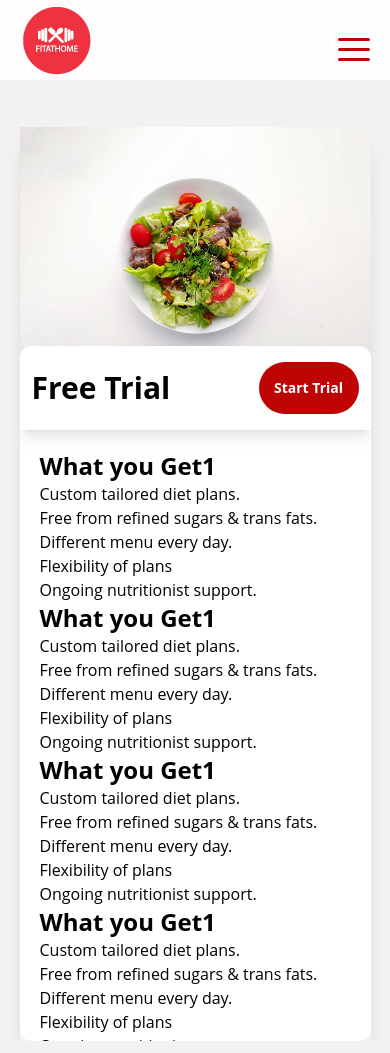
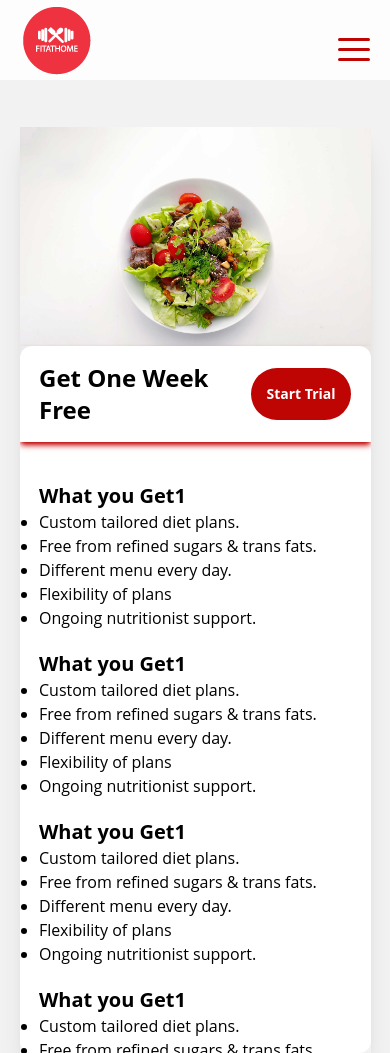
Before and after one commit to ms29ash/FitAtHome, a React (Create React App) app: page /trial in a window 390 px wide. Built offline with nearby package versions, Linux system fonts and the light colour scheme.

Commit message:
added tw and create signin and signup page

```diff
--- a/src/Components/SignIn.js
+++ b/src/Components/SignIn.js
@@ -1,7 +1,7 @@
 import React, { useEffect, useState, useContext } from 'react'
 import { useForm } from "react-hook-form";
 import { Link } from "react-router-dom";
-import '../Styles/SignIn.css'
+import tw from 'tailwind-styled-components'
 
 
 
@@ -22,36 +22,46 @@ function SignIn(props) {
 
 
     return (
-        <div className="signin-page py-24 w-screen h-screen mt-[10vh]">
-            <div className=" bg-white md:w-[50%] w-[70%] shadow-xl rounded-lg  mx-auto px-8 py-12 ">
-                <h1 className="text-center text-orangefood">Welcome</h1>
+        <Container className="signin-page ">
+            <Wrapper >
+                <Head>Welcome</Head>
 
-                <form className="bg-white " onSubmit={handleSubmit(onSubmit)} >
-                    <label htmlFor="email" className="ml-3 text-greenfood">Email</label>
-                    <input className="w-full py-2 px-3  border-b-2 !outline-none border-greenfood" placeholder="Email" type="email"  {...register("email", { required: true, pattern: /^[A-Z0-9._%+-]+@[A-Z0-9.-]+\.[A-Z]{2,4}$/i })} />
-                    <div className="h-5 text-redfood text-xs ml-2">
+                <Form onSubmit={handleSubmit(onSubmit)} >
+                    <Label htmlFor="email" >Email</Label>
+                    <Input placeholder="Email" type="email"  {...register("email", { required: true, pattern: /^[A-Z0-9._%+-]+@[A-Z0-9.-]+\.[A-Z]{2,4}$/i })} />
+                    <Error >
 
                         {errors.email?.type === 'required' ? "Email is required" : errors.email?.type === 'pattern' ? "Invalid email" : ""}
-                    </div>
+                    </Error>
                     <br />
 
 
-                    <label htmlFor="Password" className="ml-3 text-greenfood">Password</label>
-                    <input className="w-full py-2 px-3  border-b-2 !outline-none border-greenfood" type="password" placeholder="Password"   {...register("password", { required: true, minLength: 5 })} />
-                    <div className="h-5 text-redfood text-xs ml-2">
+                    <Label htmlFor="Password" >Password</Label>
+                    <Input className="w-full py-2 px-3  border-b-2 !outline-none border-greenfood" type="password" placeholder="Password"   {...register("password", { required: true, minLength: 5 })} />
+                    <Error>
 
                         {errors.password?.type === 'required' ? "Password is required" : errors.password?.type === 'minLength' ? "Too Short" : ""}
-                    </div>
-                    <p className="mt-5 text-sm text-center"> <Link className="hover:text-orangefood text-grayfood" to='/forgetpass'>Forget Password</Link>  </p>
+                    </Error>
+                    <Text> <Link className="hover:text-orangefood text-grayfood" to='/forgetpass'>Forget Password</Link>  </Text>
                     <br />
 
-                    <button className=" !bg-redfood text-center w-full px-5 py-2 text-white rounded-lg hover:!bg-orangefood cursor-pointer" type="submit" >Sign In</button>
-                </form>
-                <p className="mt-5 text-sm text-center">Create an account <Link className="hover:text-orangefood underline" to='/signup'>SignUp</Link>  </p>
+                    <Button type="submit" >Sign In</Button>
+                </Form>
+                <Text>Create an account <Link className="hover:text-orangefood underline" to='/signup'>SignUp</Link>  </Text>
 
-            </div >
-        </div>
+            </ Wrapper>
+        </Container>
     )
 }
 
 export default SignIn
+
+const Container = tw.div`py-24 w-screen h-screen mt-[10vh]`
+const Wrapper = tw.div`bg-white w-[95vh] max-w-[600px] shadow-xl rounded-lg  mx-auto px-8 py-12 `
+const Head = tw.h1`text-center text-orangefood`
+const Form = tw.form`bg-white`
+const Label = tw.label`ml-3 text-greenfood`
+const Input = tw.input`w-full py-2 px-3  border-b-2 !outline-none border-greenfood`
+const Error = tw.div`h-5 text-redfood text-xs ml-2`
+const Text = tw.p`mt-5 text-sm text-center`
+const Button = tw.button`!bg-redfood text-center w-full px-5 py-2 text-white rounded-full hover:!bg-orangefood cursor-pointer`
--- a/src/Components/SignUp.js
+++ b/src/Components/SignUp.js
@@ -1,62 +1,106 @@
-import React, { useEffect, useState } from 'react'
+import React, { useEffect, useState } from "react";
 import { useForm } from "react-hook-form";
 import { Link } from "react-router-dom";
-import '../Styles/SignUp.css'
-
+import tw from "tailwind-styled-components";
 
 function SignUp(props) {
-    const { register, formState: { errors }, handleSubmit } = useForm({ criteriaMode: "all" });
-    useEffect(() => {
-        props.setProgress(100);
-        // eslint-disable-next-line react-hooks/exhaustive-deps
-    }, [])
+  const {
+    register,
+    formState: { errors },
+    handleSubmit,
+  } = useForm({ criteriaMode: "all" });
 
+  const onSubmit = (data, e) => console.log(data, e);
+  const onError = (errors, e) => console.log(errors, e);
 
-    const onSubmit = (data, e) => console.log(data, e);
-    const onError = (errors, e) => console.log(errors, e);
+  return (
+    <Container className="signup-page ">
+      <Wrapper>
+        <Head className="text-center text-orangefood">Welcome</Head>
 
+        <Form className="bg-white " onSubmit={handleSubmit(onSubmit, onError)}>
+          <Label htmlFor="name">Name</Label>
+          <Input
+            placeholder="Name"
+            type="text"
+            id="name"
+            {...register("name", { required: true, minLength: 2 })}
+          />
+          <Error>
+            {errors.email?.type === "required"
+              ? "Email is required"
+              : errors.email?.type === "minLength"
+              ? "Enter Valid Name"
+              : ""}
+          </Error>
+          <Label htmlFor="email">Email</Label>
+          <Input
+            placeholder="Email"
+            type="email"
+            id="email"
+            {...register("email", {
+              required: true,
+              pattern: /^[A-Z0-9._%+-]+@[A-Z0-9.-]+\.[A-Z]{2,4}$/i,
+            })}
+          />
+          <Error>
+            {errors.email?.type === "required"
+              ? "Email is required"
+              : errors.email?.type === "pattern"
+              ? "Invalid email"
+              : ""}
+          </Error>
 
+          <Label htmlFor="password">Password</Label>
+          <Input
+            type="password"
+            placeholder="Password"
+            id="password"
+            {...register("password", { required: true, minLength: 5 })}
+          />
+          <Error>
+            {errors.password?.type === "required"
+              ? "Password is required"
+              : errors.password?.type === "minLength"
+              ? "Too Short"
+              : ""}
+          </Error>
+          <Label htmlFor="cpassword">Confirm Password</Label>
+          <Input
+            type="password"
+            placeholder="Password"
+            id="cpassword"
+            {...register("password", { required: true, minLength: 5 })}
+          />
+          <Error>
+            {errors.password?.type === "required"
+              ? "Password is required"
+              : errors.password?.type === "minLength"
+              ? "Too Short"
+              : ""}
+          </Error>
 
-    return (
-        <div className="signup-page py-24 w-screen  mt-[10vh]">
-            <div className=" bg-white md:w-[50%] w-[70%] shadow-xl rounded-lg  mx-auto px-8 py-12 ">
-                <h1 className="text-center text-orangefood">Welcome</h1>
-
-                <form className="bg-white " onSubmit={handleSubmit(onSubmit, onError)} >
-                    <label htmlFor="name" className="ml-3 text-greenfood">Name</label>
-                    <input className="w-full py-2 px-3  border-b-2 !outline-none border-greenfood" placeholder="Name" type="text" id="name" {...register("name", { required: true, minLength: 2 })} />
-                    <div className="h-5 text-redfood text-xs ml-2">
-
-                        {errors.email?.type === 'required' ? "Email is required" : errors.email?.type === 'minLength' ? "Enter Valid Name" : ""}
-                    </div>
-                    <label htmlFor="email" className="ml-3 text-greenfood">Email</label>
-                    <input className="w-full py-2 px-3  border-b-2 !outline-none border-greenfood" placeholder="Email" type="email" id="email"  {...register("email", { required: true, pattern: /^[A-Z0-9._%+-]+@[A-Z0-9.-]+\.[A-Z]{2,4}$/i })} />
-                    <div className="h-5 text-redfood text-xs ml-2">
-
-                        {errors.email?.type === 'required' ? "Email is required" : errors.email?.type === 'pattern' ? "Invalid email" : ""}
-                    </div>
-
-
-                    <label htmlFor="password" className="ml-3 text-greenfood">Password</label>
-                    <input className="w-full py-2 px-3  border-b-2 !outline-none border-greenfood" type="password" placeholder="Password" id="password"   {...register("password", { required: true, minLength: 5 })} />
-                    <div className="h-5 text-redfood text-xs ml-2">
-
-                        {errors.password?.type === 'required' ? "Password is required" : errors.password?.type === 'minLength' ? "Too Short" : ""}
-                    </div>
-                    <label htmlFor="cpassword" className="ml-3 text-greenfood">Confirm Password</label>
-                    <input className="w-full py-2 px-3  border-b-2 !outline-none border-greenfood" type="password" placeholder="Password" id="cpassword"   {...register("password", { required: true, minLength: 5 })} />
-                    <div className="h-5 text-redfood text-xs ml-2">
-
-                        {errors.password?.type === 'required' ? "Password is required" : errors.password?.type === 'minLength' ? "Too Short" : ""}
-                    </div>
-
-                    <button className=" !bg-redfood text-center w-full px-5 py-2 text-white rounded-lg hover:!bg-orangefood cursor-pointer" type="submit" >Sign In</button>
-                </form>
-                <p className="mt-5 text-sm text-center">Already have an account <Link className="hover:text-orangefood underline" to='/signin'>Sign In</Link>  </p>
-
-            </div >
-        </div>
-    )
+          <Button type="submit">Sign In</Button>
+        </Form>
+        <Text>
+          Already have an account{" "}
+          <Link className="hover:text-orangefood underline" to="/signin">
+            Sign In
+          </Link>{" "}
+        </Text>
+      </Wrapper>
+    </Container>
+  );
 }
 
-export default SignUp
+export default SignUp;
+
+const Container = tw.div`py-24 w-screen h-screen mt-[10vh]`;
+const Wrapper = tw.div`bg-white w-[95vh] max-w-[600px] shadow-xl rounded-lg  mx-auto px-8 py-12 `;
+const Head = tw.h1`text-center text-orangefood`;
+const Form = tw.form`bg-white`;
+const Label = tw.label`ml-3 text-greenfood`;
+const Input = tw.input`w-full py-2 px-3  border-b-2 !outline-none border-greenfood`;
+const Error = tw.div`h-5 text-redfood text-xs ml-2`;
+const Text = tw.p`mt-5 text-sm text-center`;
+const Button = tw.button`!bg-redfood text-center w-full px-5 py-2 text-white rounded-full hover:!bg-orangefood cursor-pointer`;
--- a/src/Components/TrialPage.js
+++ b/src/Components/TrialPage.js
@@ -9,71 +9,79 @@ function TrialPage() {
                 <Card>
                     <Trial>
 
-                        <TopHead>Free Trial</TopHead>
+                        <TopHead>Get One Week Free</TopHead>
 
                         <Button>Start Trial</Button>
 
                     </Trial>
                     <Details>
 
+                        <Group>
+
                             <Head>What you Get1</Head>
                             <ul>
-                            <li>Custom tailored diet plans.
+                                <Li>Custom tailored diet plans.
 
-                            </li>
-                            <li>Free from refined sugars & trans fats.
-                            </li>
-                            <li>Different menu every day.</li>
-                            <li>
+                                </Li>
+                                <Li>Free from refined sugars & trans fats.
+                                </Li>
+                                <Li>Different menu every day.</Li>
+                                <Li>
                                     Flexibility of plans
-                            </li>
-                            <li>Ongoing nutritionist support.</li>
+                                </Li>
+                                <Li>Ongoing nutritionist support.</Li>
                             </ul>
+                        </Group>
+                        <Group>
                             <Head>What you Get1</Head>
                             <ul>
-                            <li>Custom tailored diet plans.
+                                <Li>Custom tailored diet plans.
 
-                            </li>
-                            <li>Free from refined sugars & trans fats.
-                            </li>
-                            <li>Different menu every day.</li>
-                            <li>
+                                </Li>
+                                <Li>Free from refined sugars & trans fats.
+                                </Li>
+                                <Li>Different menu every day.</Li>
+                                <Li>
                                     Flexibility of plans
-                            </li>
-                            <li>Ongoing nutritionist support.</li>
+                                </Li>
+                                <Li>Ongoing nutritionist support.</Li>
                             </ul>
+                        </Group>
+                        <Group>
                             <Head>What you Get1</Head>
                             <ul>
-                            <li>Custom tailored diet plans.
+                                <Li>Custom tailored diet plans.
 
-                            </li>
-                            <li>Free from refined sugars & trans fats.
-                            </li>
-                            <li>Different menu every day.</li>
-                            <li>
+                                </Li>
+                                <Li>Free from refined sugars & trans fats.
+                                </Li>
+                                <Li>Different menu every day.</Li>
+                                <Li>
                                     Flexibility of plans
-                            </li>
-                            <li>Ongoing nutritionist support.</li>
+                                </Li>
+                                <Li>Ongoing nutritionist support.</Li>
                             </ul>
+                        </Group>
+                        <Group>
                             <Head>What you Get1</Head>
                             <ul>
-                            <li>Custom tailored diet plans.
+                                <Li>Custom tailored diet plans.
 
-                            </li>
-                            <li>Free from refined sugars & trans fats.
-                            </li>
-                            <li>Different menu every day.</li>
-                            <li>
+                                </Li>
+                                <Li>Free from refined sugars & trans fats.
+                                </Li>
+                                <Li>Different menu every day.</Li>
+                                <Li>
                                     Flexibility of plans
-                            </li>
-                            <li>Ongoing nutritionist support.</li>
+                                </Li>
+                                <Li>Ongoing nutritionist support.</Li>
                             </ul>
-
+                        </Group>
                     </Details>
 
                 </Card>
             </Wrapper>
-        </Container>
+        </Container >
     )
 }
 
@@ -83,9 +91,11 @@ const Wrapper = tw.div` flex items-center mx-auto w-[90vw]  shadow-xl overflow-h
 const Img = tw.img` w-full max-h-[50vh]  object-cover`
 const Card = tw.div`-mt-[5vh] w-full rounded-xl bg-white `
 
-const Trial = tw.div`flex justify-between	 mb-5 shadow-redfood shadow-lg py-4 px-3 w-full items-center	`
-const TopHead = tw.h1`text-3xl  `
+const Trial = tw.div`flex justify-between	 mb-5 shadow-redfood shadow-md py-4 px-[5vw] w-full items-center	`
+const TopHead = tw.h1`text-2xl  `
 const Button = tw.button` bg-redfood hover:bg-orangefood  text-white  py-4 rounded-full  w-[30%] min-w-[100px] max-w-[200px] font-bold text-sm `
 
-const Details = tw.div`overflow-scroll px-5   max-h-[70vh]`
-const Head = tw.h3`text-2xl `
+const Details = tw.div`overflow-scroll px-[5vw]   max-h-[70vh]`
+const Group = tw.div`my-5`
+const Head = tw.h3`text-xl `
+const Li = tw.li`list-disc	`
--- a/src/Styles/SignIn.css
+++ /dev/null
@@ -1,3 +0,0 @@
-.signin-page {
-  background-image: url("../images/signinback1.jpg");
-}
--- a/src/Styles/SignUp.css
+++ /dev/null
@@ -1,3 +0,0 @@
-.signup-page {
-  background-image: url("../images/signinback2.jpg");
-}
--- a/src/Styles/style.css
+++ b/src/Styles/style.css
@@ -516,14 +516,20 @@ Ensure the default browser behavior of the `hidden` attribute.
 .mt-5 {
   margin-top: 1.25rem;
 }
+.mt-3 {
+  margin-top: 0.75rem;
+}
 .ml-5 {
   margin-left: 1.25rem;
 }
-.mt-6 {
-  margin-top: 1.5rem;
+.mt-\[15vh\] {
+  margin-top: 15vh;
 }
-.block {
-  display: block;
+.-mt-\[5vh\] {
+  margin-top: -5vh;
+}
+.mb-5 {
+  margin-bottom: 1.25rem;
 }
 .inline-block {
   display: inline-block;
@@ -570,8 +576,11 @@ Ensure the default browser behavior of the `hidden` attribute.
 .h-\[10rem\] {
   height: 10rem;
 }
-.h-\[10vh\] {
-  height: 10vh;
+.h-\[5vh\] {
+  height: 5vh;
+}
+.h-\[80\%\] {
+  height: 80%;
 }
 .h-0 {
   height: 0px;
@@ -579,14 +588,14 @@ Ensure the default browser behavior of the `hidden` attribute.
 .h-\[50vh\] {
   height: 50vh;
 }
-.h-\[60vh\] {
-  height: 60vh;
-}
 .max-h-\[70vh\] {
   max-height: 70vh;
 }
-.min-h-\[100px\] {
-  min-height: 100px;
+.max-h-\[50vh\] {
+  max-height: 50vh;
+}
+.min-h-\[80px\] {
+  min-height: 80px;
 }
 .w-screen {
   width: 100vw;
@@ -618,17 +627,29 @@ Ensure the default browser behavior of the `hidden` attribute.
 .w-5 {
   width: 1.25rem;
 }
+.w-\[95vh\] {
+  width: 95vh;
+}
 .w-\[70\%\] {
   width: 70%;
 }
 .w-\[40\%\] {
   width: 40%;
 }
-.w-\[70vw\] {
-  width: 70vw;
+.w-2\/5 {
+  width: 40%;
 }
-.w-\[50\%\] {
-  width: 50%;
+.w-\[30\%\] {
+  width: 30%;
+}
+.min-w-\[100px\] {
+  min-width: 100px;
+}
+.max-w-\[600px\] {
+  max-width: 600px;
+}
+.max-w-\[200px\] {
+  max-width: 200px;
 }
 .flex-1 {
   flex: 1 1 0%;
@@ -648,6 +669,9 @@ Ensure the default browser behavior of the `hidden` attribute.
 .scroll-mx-6 {
   scroll-margin-left: 1.5rem;
   scroll-margin-right: 1.5rem;
+}
+.list-disc {
+  list-style-type: disc;
 }
 .grid-cols-3 {
   grid-template-columns: repeat(3, minmax(0, 1fr));
@@ -694,6 +718,9 @@ Ensure the default browser behavior of the `hidden` attribute.
 .overflow-hidden {
   overflow: hidden;
 }
+.overflow-scroll {
+  overflow: scroll;
+}
 .overflow-x-auto {
   overflow-x: auto;
 }
@@ -712,14 +739,11 @@ Ensure the default browser behavior of the `hidden` attribute.
 .rounded-sm {
   border-radius: 0.125rem;
 }
-.rounded-2xl {
-  border-radius: 1rem;
+.rounded-full {
+  border-radius: 9999px;
 }
 .rounded-xl {
   border-radius: 0.75rem;
-}
-.rounded-3xl {
-  border-radius: 1.5rem;
 }
 .rounded-t-md {
   border-top-left-radius: 0.375rem;
@@ -765,10 +789,6 @@ Ensure the default browser behavior of the `hidden` attribute.
 .bg-transparent {
   background-color: transparent;
 }
-.bg-orangefood {
-  --tw-bg-opacity: 1;
-  background-color: rgb(242 48 5 / var(--tw-bg-opacity));
-}
 .bg-cover {
   background-size: cover;
 }
@@ -789,9 +809,6 @@ Ensure the default browser behavior of the `hidden` attribute.
 }
 .p-10 {
   padding: 2.5rem;
-}
-.p-20 {
-  padding: 5rem;
 }
 .px-3 {
   padding-left: 0.75rem;
@@ -837,10 +854,6 @@ Ensure the default browser behavior of the `hidden` attribute.
   padding-top: 3rem;
   padding-bottom: 3rem;
 }
-.py-4 {
-  padding-top: 1rem;
-  padding-bottom: 1rem;
-}
 .px-12 {
   padding-left: 3rem;
   padding-right: 3rem;
@@ -848,6 +861,14 @@ Ensure the default browser behavior of the `hidden` attribute.
 .px-24 {
   padding-left: 6rem;
   padding-right: 6rem;
+}
+.py-4 {
+  padding-top: 1rem;
+  padding-bottom: 1rem;
+}
+.px-\[5vw\] {
+  padding-left: 5vw;
+  padding-right: 5vw;
 }
 .pb-4 {
   padding-bottom: 1rem;
@@ -891,10 +912,6 @@ Ensure the default browser behavior of the `hidden` attribute.
   font-size: 0.75rem;
   line-height: 1rem;
 }
-.text-xl {
-  font-size: 1.25rem;
-  line-height: 1.75rem;
-}
 .text-sm {
   font-size: 0.875rem;
   line-height: 1.25rem;
@@ -902,6 +919,10 @@ Ensure the default browser behavior of the `hidden` attribute.
 .text-4xl {
   font-size: 2.25rem;
   line-height: 2.5rem;
+}
+.text-xl {
+  font-size: 1.25rem;
+  line-height: 1.75rem;
 }
 .font-bold {
   font-weight: 700;
@@ -928,13 +949,13 @@ Ensure the default browser behavior of the `hidden` attribute.
   --tw-text-opacity: 1;
   color: rgb(255 255 255 / var(--tw-text-opacity));
 }
+.text-grayfood {
+  --tw-text-opacity: 1;
+  color: rgb(38 50 36 / var(--tw-text-opacity));
+}
 .text-greenfood {
   --tw-text-opacity: 1;
   color: rgb(70 115 2 / var(--tw-text-opacity));
-}
-.text-grayfood {
-  --tw-text-opacity: 1;
-  color: rgb(38 50 36 / var(--tw-text-opacity));
 }
 .underline {
   text-decoration-line: underline;
@@ -956,6 +977,10 @@ Ensure the default browser behavior of the `hidden` attribute.
   --tw-shadow: 0 10px 15px -3px rgb(0 0 0 / 0.1), 0 4px 6px -4px rgb(0 0 0 / 0.1);
   --tw-shadow-colored: 0 10px 15px -3px var(--tw-shadow-color), 0 4px 6px -4px var(--tw-shadow-color);
   box-shadow: var(--tw-ring-offset-shadow, 0 0 #0000), var(--tw-ring-shadow, 0 0 #0000), var(--tw-shadow);
+}
+.shadow-redfood {
+  --tw-shadow-color: #bf0404;
+  --tw-shadow: var(--tw-shadow-colored);
 }
 .\!outline-none {
   outline: 2px solid transparent !important;
@@ -1072,26 +1097,11 @@ h6 {
     padding-left: 4rem;
     padding-right: 4rem;
   }
-
-  .md\:text-2xl {
-    font-size: 1.5rem;
-    line-height: 2rem;
-  }
-
-  .md\:text-4xl {
-    font-size: 2.25rem;
-    line-height: 2.5rem;
-  }
 }
 @media (min-width: 1024px) {
 
   .lg\:visible {
     visibility: visible;
-  }
-
-  .lg\:mx-auto {
-    margin-left: auto;
-    margin-right: auto;
   }
 
   .lg\:my-5 {
@@ -1107,12 +1117,16 @@ h6 {
     height: 70vh;
   }
 
-  .lg\:w-3\/5 {
-    width: 60%;
+  .lg\:w-full {
+    width: 100%;
   }
 
   .lg\:flex-row {
     flex-direction: row;
+  }
+
+  .lg\:items-start {
+    align-items: flex-start;
   }
 
   .lg\:px-20 {
```
Also changed, not shown: src/App.css (+13 -0 lines). Lines whose indentation alone changed are shown as unchanged.
